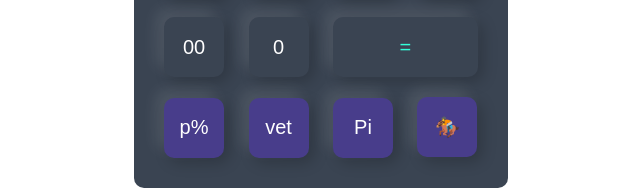
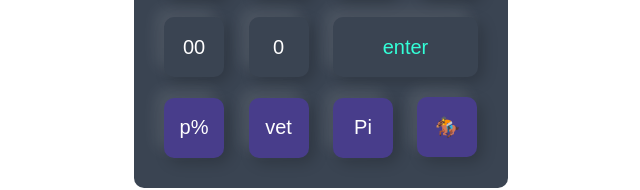
Before and after one commit to drmiguelito/drmiguelito.github.io, a plain HTML site: page CalculatorVet/calculator.html in a window 1280 px wide. Shown: the part 535-725 px from the top of the page, 319-959 px from the left. Drawn offline with Linux system fonts and the light colour scheme.

Commit message:
Update calculator.html

```diff
--- a/CalculatorVet/calculator.html
+++ b/CalculatorVet/calculator.html
@@ -50,7 +50,7 @@
                     <div>
                         <input type="button" value="00" onclick="display.value +='00'">
                         <input type="button" value="0" onclick="display.value +='0'">
-                        <input type="button" value="=" class="equalOperator operator"
+                        <input type="button" value="enter" class="equalOperator operator"
                         onclick="calculate()">
                     </div>
                     <!--Row 6 (mode options)-->
```
